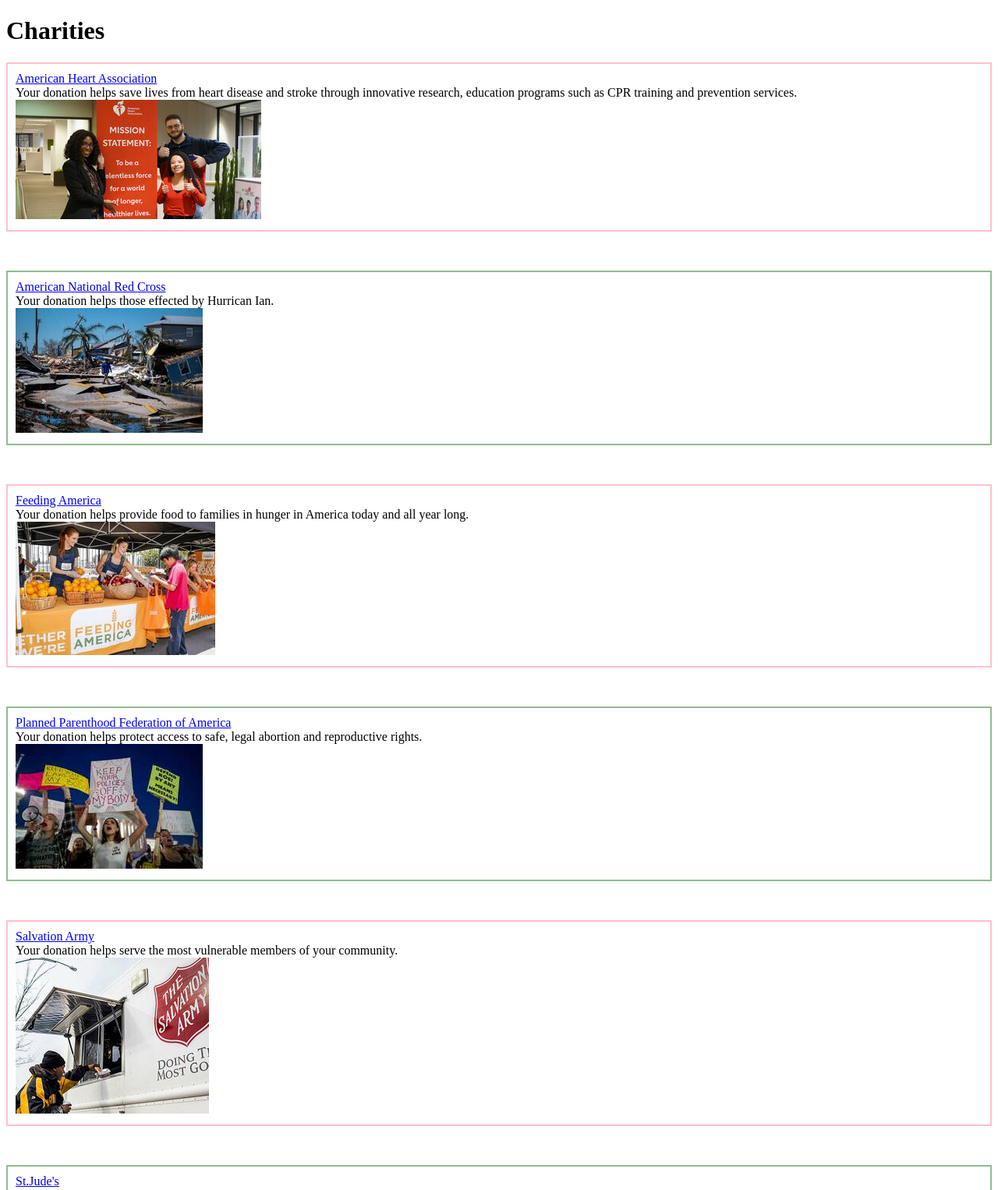
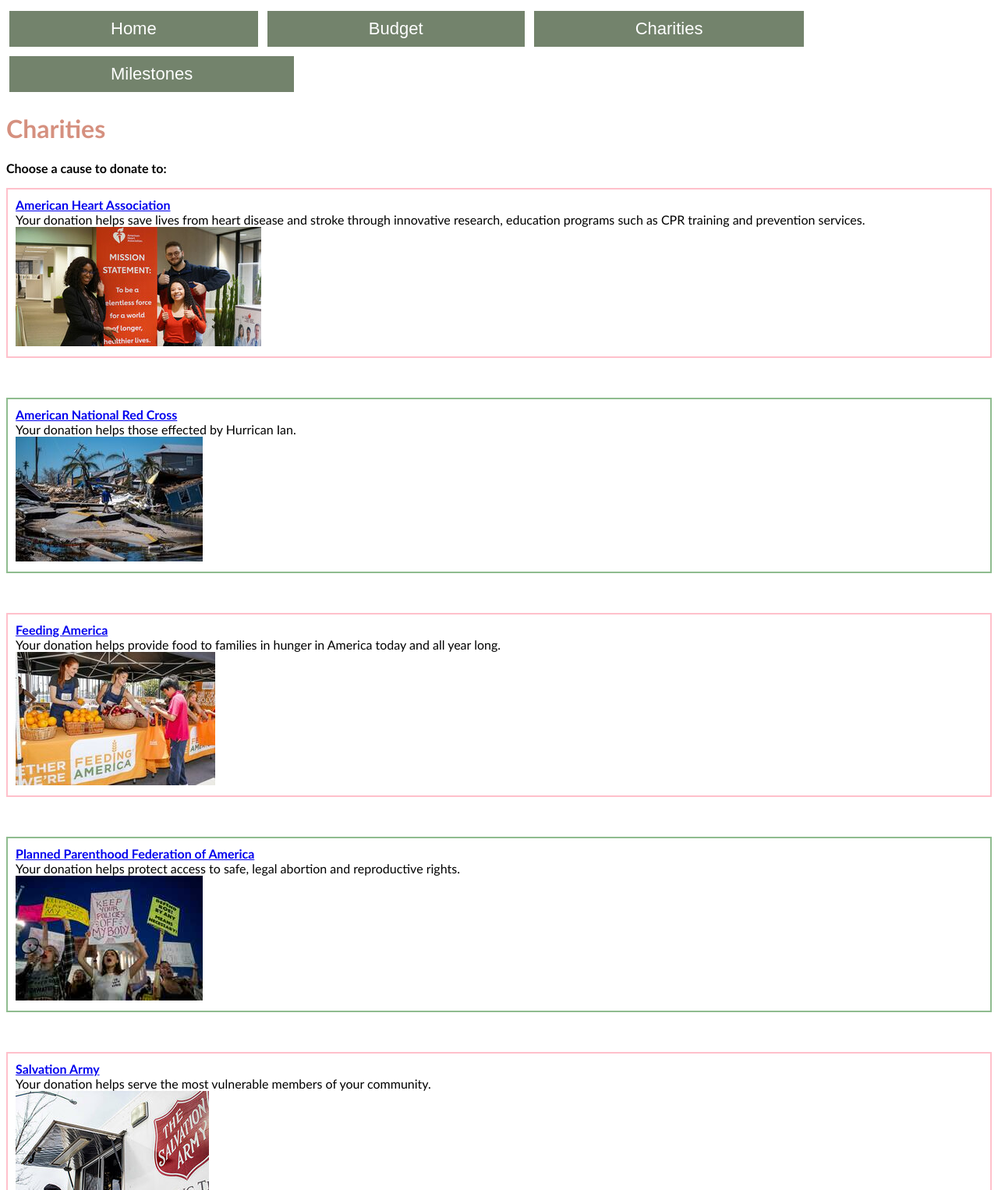
Before and after one commit to midoriengineer/Charity-RPG-Technica-Hackathon-2022, a plain HTML site: page HTMLsite/Charity.html in a window 1280 px wide. Shown: the top 1526 px of the page at 78% size. Drawn offline with Linux system fonts and the light colour scheme.

Commit message:
Add files via upload

```diff
--- a/HTMLsite/Charity.html
+++ b/HTMLsite/Charity.html
@@ -1,45 +1,61 @@
 <!DOCTYPE html>
-
+<html>
+<script src= "./javascripts/functions.js"></script>
+<link rel= "stylesheet" href="./stylesheets/style.css">
+<title>Charity RPG</title>
 <title>Charities</title>
 
-<h1>Charities</h1>
+<head>  <a href="home.html"><button class="button" type="button">Home</button></a>
+    <a href=""><button class="button" type="button">Budget</button></a>
+    <a href="Charity.html"><button class="button" type="button">Charities</button></a>
+    <a href=""><button class="button" type="button">Milestones</button></a>
+    </head>
+    <h1>Charities</h1>
+<body>
+<b>Choose a cause to donate to:</b>
+<br>
 
-<body>
-
-    <p style="padding: 10px; border: 2px solid pink"><a href="https://www.heart.org/en/get-involved/ways-to-give?form=FUNELYZXFBW&s_src=22U5W1AEMG&s_subsrc=evg_sem&gclsrc=aw.ds&gclid=CjwKCAjwtKmaBhBMEiwAyINuwOTz7_xnpj03CR-RSBZ6ZQ_I7AOQF8QPUYu0uL-dV_QFuZA6EtO4CxoCG4oQAvD_BwE">American Heart Association</a>
+    <p style="padding: 10px; border: 2px solid pink">
+<b><a href="https://www.heart.org/en/get-involved/ways-to-give?form=FUNELYZXFBW&s_src=22U5W1AEMG&s_subsrc=evg_sem&gclsrc=aw.ds&gclid=CjwKCAjwtKmaBhBMEiwAyINuwOTz7_xnpj03CR-RSBZ6ZQ_I7AOQF8QPUYu0uL-dV_QFuZA6EtO4CxoCG4oQAvD_BwE">American Heart Association</a></b>
 <br>Your donation helps save lives from heart disease and stroke through innovative research, education programs such as CPR training and prevention services.
 <br><img src="AHA.jpg" alt="Mission Statement"> </p>
 <br>
 
-    <p style="padding: 10px; border: 2px solid darkseagreen"><a href="https://www.redcross.org/donate/hurricane-ian-donations.html/?cid=fy23hurian&med=cpc&source=google&scode=RSG00000E017&gclsrc=aw.ds&gclid=CjwKCAjwtKmaBhBMEiwAyINuwK42ECCI5cMC9_TxWL9SZ6s7DBjwX9_tsaVLNMGX0L0L7HBV_2QQ8xoCyFsQAvD_BwE">American National Red Cross</a>
+    <p style="padding: 10px; border: 2px solid darkseagreen">
+<b><a href="https://www.redcross.org/donate/hurricane-ian-donations.html/?cid=fy23hurian&med=cpc&source=google&scode=RSG00000E017&gclsrc=aw.ds&gclid=CjwKCAjwtKmaBhBMEiwAyINuwK42ECCI5cMC9_TxWL9SZ6s7DBjwX9_tsaVLNMGX0L0L7HBV_2QQ8xoCyFsQAvD_BwE">American National Red Cross</a></b>
 <br>Your donation helps those effected by Hurrican Ian.
 <br><img src="Ian.jpg" alt="Hurriacane Ian"> </p>
 <br>
 
-    <p style="padding: 10px; border: 2px solid pink"><a href="https://give.feedingamerica.org/ouLE8r53YUigMQlr4s1ysQ2?s_src=Y22YP1H1Z&s_subsrc=c&s_keyword=feeding%20america&gclsrc=aw.ds&gclid=CjwKCAjwtKmaBhBMEiwAyINuwB0agFx1hxy8rOJCIRaZ29LNdLbQn4ONbYjxKNjGMdnnIZQQeGH5VBoCBkYQAvD_BwE">Feeding America</a>
+    <p style="padding: 10px; border: 2px solid pink">
+<b><a href="https://give.feedingamerica.org/ouLE8r53YUigMQlr4s1ysQ2?s_src=Y22YP1H1Z&s_subsrc=c&s_keyword=feeding%20america&gclsrc=aw.ds&gclid=CjwKCAjwtKmaBhBMEiwAyINuwB0agFx1hxy8rOJCIRaZ29LNdLbQn4ONbYjxKNjGMdnnIZQQeGH5VBoCBkYQAvD_BwE">Feeding America</a></b>
 <br>Your donation helps provide food to families in hunger in America today and all year long.
 <br><img src="Feeding.jpg" alt="Woman Giving Out Food"> </p>
 <br>
 
-    <p style="padding: 10px; border: 2px solid darkseagreen"><a href="https://www.googleadservices.com/pagead/aclk?sa=L&ai=DChcSEwin4PCoueP6AhWo_8gKHYz6Ai0YABABGgJxdQ&ae=2&ohost=www.google.com&cid=CAESbOD2WwllpOm5_vcG7BIwb6jPWTMexQMXhT-kE7yO_Iz4i_j5yqxmghvH0h3viiHclAfe3476RR_LHTcyrB62W1k3537a-1enCtVWpr6Nmf0-W2O1WXAE8PfYZj7FLjxSD7-9cvjaxvxRJFVLjw&sig=AOD64_1pmAwhZMlRrJdifIkA94QOhkdahg&q&adurl&ved=2ahUKEwjd7uKoueP6AhUBD1kFHUXVDkcQ0Qx6BAgIEAE&nis=2&dct=1">Planned Parenthood Federation of America</a>
+    <p style="padding: 10px; border: 2px solid darkseagreen">
+<b><a href="https://www.googleadservices.com/pagead/aclk?sa=L&ai=DChcSEwin4PCoueP6AhWo_8gKHYz6Ai0YABABGgJxdQ&ae=2&ohost=www.google.com&cid=CAESbOD2WwllpOm5_vcG7BIwb6jPWTMexQMXhT-kE7yO_Iz4i_j5yqxmghvH0h3viiHclAfe3476RR_LHTcyrB62W1k3537a-1enCtVWpr6Nmf0-W2O1WXAE8PfYZj7FLjxSD7-9cvjaxvxRJFVLjw&sig=AOD64_1pmAwhZMlRrJdifIkA94QOhkdahg&q&adurl&ved=2ahUKEwjd7uKoueP6AhUBD1kFHUXVDkcQ0Qx6BAgIEAE&nis=2&dct=1">Planned Parenthood Federation of America</a></b>
 <br>Your donation helps protect access to safe, legal abortion and reproductive rights.
 <br><img src="Roe.jpg" alt="Reproductive Protest"> </p>
 <br>
 
-    <p style="padding: 10px; border: 2px solid pink"><a href="https://give.salvationarmyusa.org/give/164006/?gclid=CjwKCAjwtKmaBhBMEiwAyINuwGFBs3-7LhTUCpL4mhLKV5YGbzFnBvfTS9dLzfAZvJmwEtaRY8Vs_xoCQFsQAvD_BwE#!/donation/checkout?utm_source=google_lerma&utm_medium=cpc&utm_term=general_brand&utm_content=text&utm_campaign=edonation_national_brand&pid=cpc:edonation_southern_brand::google_lerma:::::southern_southern:general_brand:evergreen">Salvation Army</a>
+    <p style="padding: 10px; border: 2px solid pink">
+<b><a href="https://give.salvationarmyusa.org/give/164006/?gclid=CjwKCAjwtKmaBhBMEiwAyINuwGFBs3-7LhTUCpL4mhLKV5YGbzFnBvfTS9dLzfAZvJmwEtaRY8Vs_xoCQFsQAvD_BwE#!/donation/checkout?utm_source=google_lerma&utm_medium=cpc&utm_term=general_brand&utm_content=text&utm_campaign=edonation_national_brand&pid=cpc:edonation_southern_brand::google_lerma:::::southern_southern:general_brand:evergreen">Salvation Army</a></b>
 <br>Your donation helps serve the most vulnerable members of your community.
 <br><img src="Salvation.jpg" alt="Man recieving food"> </p>
 <br>
 
-    <p style="padding: 10px; border: 2px solid darkseagreen"><a href="https://www.stjude.org/promotion/hello/charitable-gifts-for-kids.html?sc_dcm=58700008007864156&sc_cid=kwp&sc_cat=nb&gclsrc=aw.ds&ds_rl=1290693&ds_rl=1285465&gclid=CjwKCAjwtKmaBhBMEiwAyINuwKIcdv1hbtLECSICshly_T2HZhaDGxlesj0vDE3luBlFAIyE38ve-xoCwCwQAvD_BwE">St.Jude's</a>
+    <p style="padding: 10px; border: 2px solid darkseagreen">
+<b><a href="https://www.stjude.org/promotion/hello/charitable-gifts-for-kids.html?sc_dcm=58700008007864156&sc_cid=kwp&sc_cat=nb&gclsrc=aw.ds&ds_rl=1290693&ds_rl=1285465&gclid=CjwKCAjwtKmaBhBMEiwAyINuwKIcdv1hbtLECSICshly_T2HZhaDGxlesj0vDE3luBlFAIyE38ve-xoCwCwQAvD_BwE">St.Jude's</a></b>
 <br>Your donation helps advance cancer reasearch and gives patients lifesaving treatment, lodging, food and toys.
 <br><img src="Jude.jpg" alt="Child recieving care"> </p>
 <br>
 
-    <p style="padding: 10px; border: 2px solid pink"><a href="https://secure.wfpusa.org/donate/send-food-save-lives-2201?ms=GS_UB_CH_MV_AD&gclid=CjwKCAjwtKmaBhBMEiwAyINuwF3PjD5YOzYfIqlrm8rWGqLk4E0oiydsMU4dOnwyIs-_HDbyAObJiRoCvGwQAvD_BwE">World Food Program USA</a>
+    <p style="padding: 10px; border: 2px solid pink">
+<b><a href="https://secure.wfpusa.org/donate/send-food-save-lives-2201?ms=GS_UB_CH_MV_AD&gclid=CjwKCAjwtKmaBhBMEiwAyINuwF3PjD5YOzYfIqlrm8rWGqLk4E0oiydsMU4dOnwyIs-_HDbyAObJiRoCvGwQAvD_BwE">World Food Program USA</a></b>
 <br>Your donation helps deliver food to families in hunger globally.
 <br><img src="World.jpg" alt="Children recieving food"> </p>
 <br>
 
-
 </body>
+</html>
```
